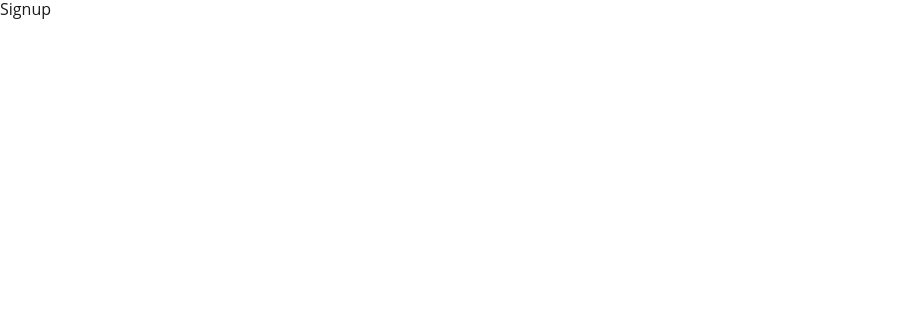
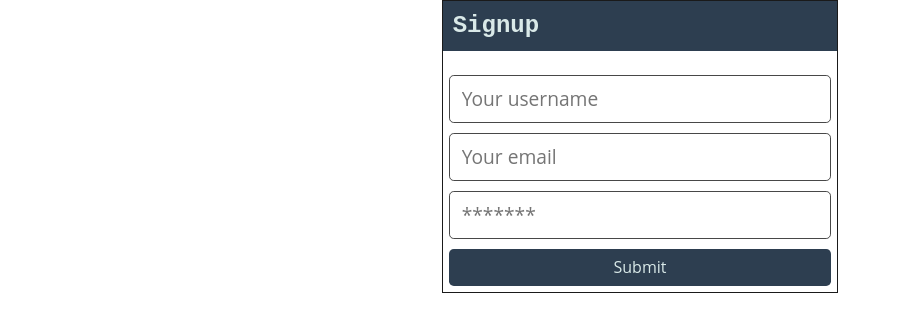
Before and after one commit to Vickyb94/free-cycle, a React (Create React App) app in the folder client/: page /signup in a window 1280 px wide. Shown: the top 332 px of the page, without its empty margins (0-900 px from the left). Built offline with nearby package versions, Linux system fonts and the light colour scheme; the HTML template or start-up script is replaced by a standard one.

Commit message:
created the sign up form

```diff
--- a/client/src/pages/Signup.js
+++ b/client/src/pages/Signup.js
@@ -2,7 +2,42 @@ import React from 'react'
 
 const Signup = () => {
   return (
-    <div>Signup</div>
+    <main className="flex-row justify-center mb-8">
+    <div className="col-8 col-lg-4" >
+       <div className="card">
+          <h4 className="card-header bg-blue text-light p-2">Signup</h4>
+            <div className="card-body">
+              <form>
+                <input
+                  className="form-input"
+                  placeholder="Your username"
+                  name="username"
+                  type="username"
+                  />
+                  <input
+                  className="form-input"
+                  placeholder="Your email"
+                  name="email"
+                  type="email"
+                  />
+                  <input
+                  className="form-input"
+                  placeholder="*******"
+                  name="password"
+                  type="password"
+                  />
+
+                  <button
+                  className="btn btn-block btn-primary"
+                 style={{ cursor: 'pointer' }}
+                 type="submit">Submit</button>
+              </form>
+
+            </div>
+       </div>
+    </div>
+
+ </main>
   )
 }
 
```
Also changed, not shown: client/src/pages/Login.js (+0 -8 lines).
